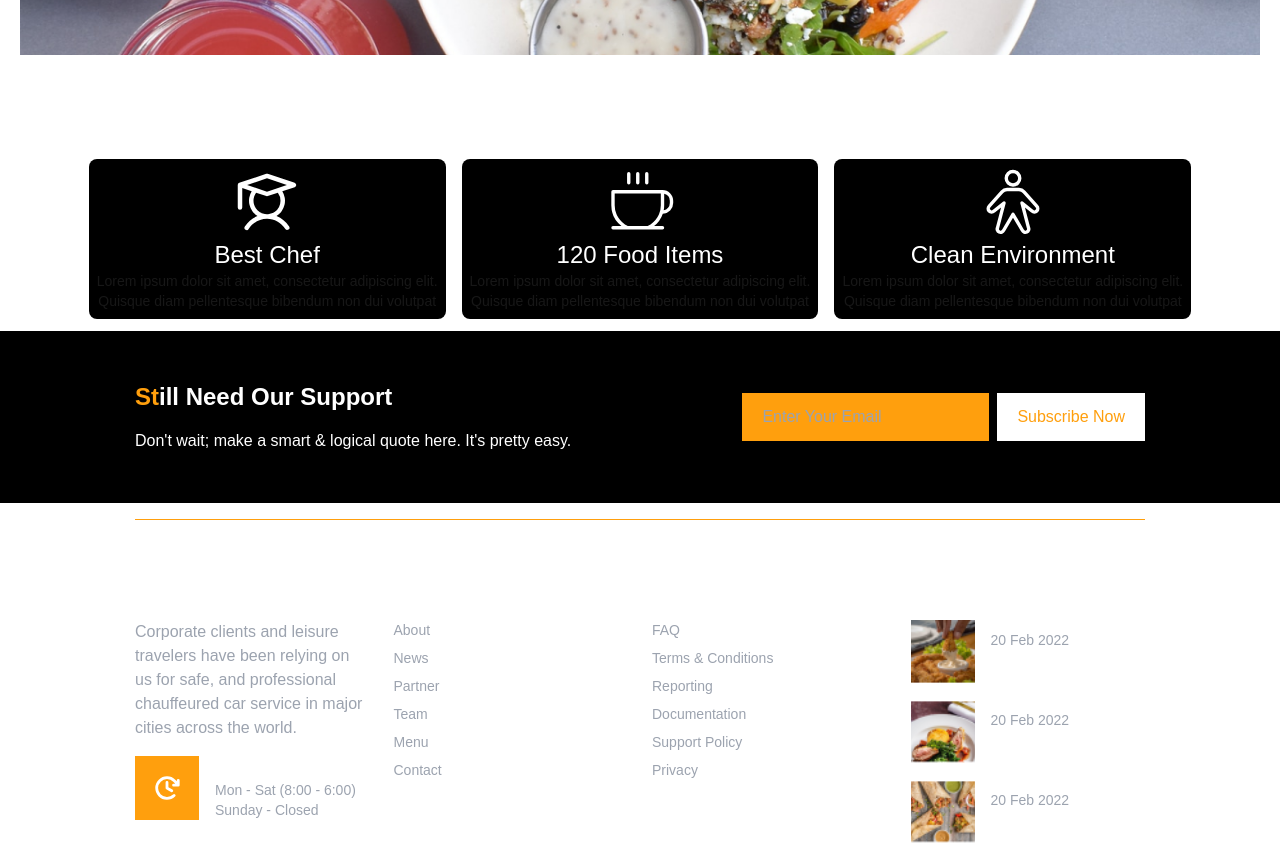
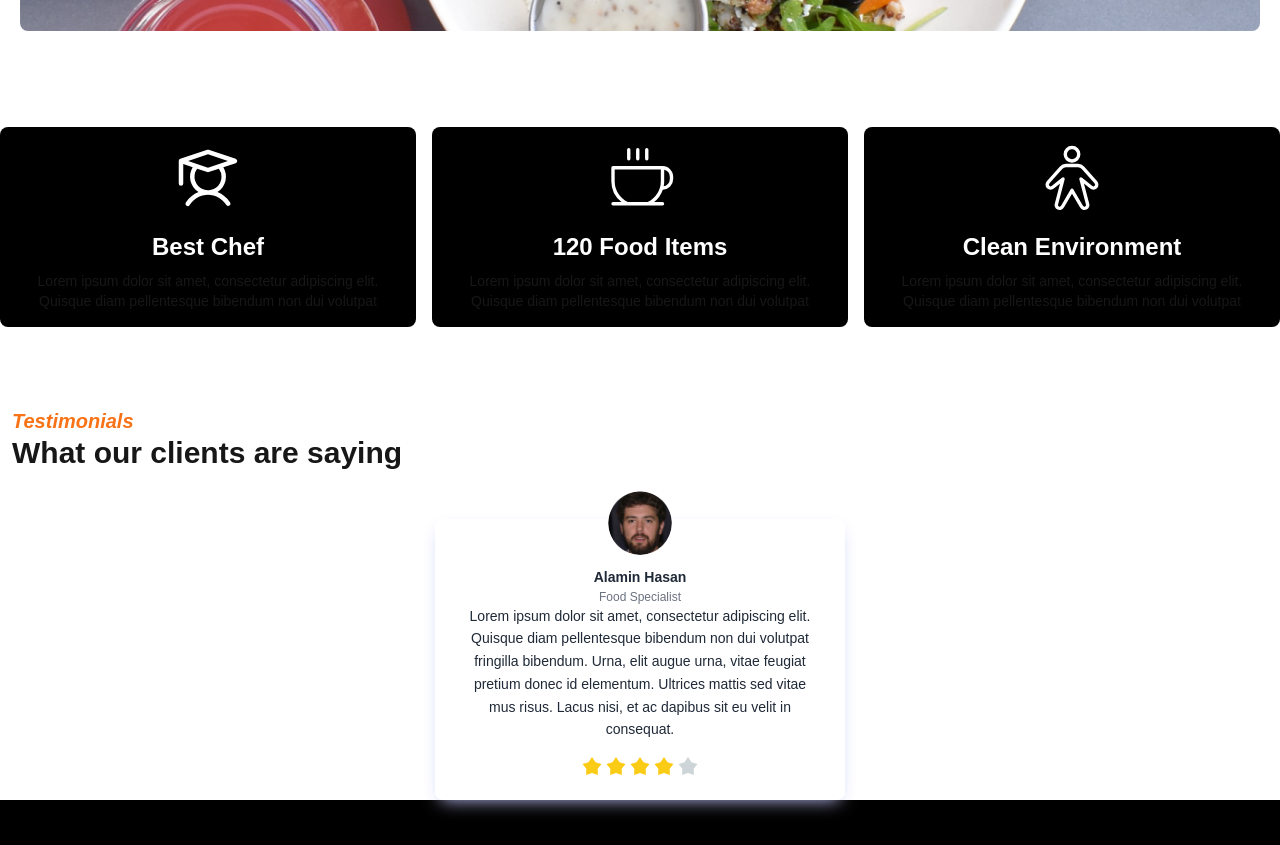
Before and after one commit to Ayishaakhan786/Hackathonee03, a Next.js app: page /about in a window 1280 px wide. Shown: the part 1820-2665 px from the top of the page. Built offline with nearby package versions, Linux system fonts and the light colour scheme.

Commit message:
new code

```diff
--- a/src/app/about/page.tsx
+++ b/src/app/about/page.tsx
@@ -1,10 +1,13 @@
 import Image from "next/image";
+
 import upper from './img/upper.png';
 import { IoPlayOutline } from "react-icons/io5";
 import lemon from './img/lemon.png';
 import yogurt from './img/yougurt.png';
 import pasta from './img/pasta.png';
 import third from "./img/thirdSection.png";
+import rounded from './img/sixth-rounded.png';
+
 import { PiCoffeeLight, PiPersonLight, PiStudent } from "react-icons/pi";
 
 export default function About() {
@@ -18,16 +21,17 @@ export default function About() {
     className="absolute inset-0 w-full h-full object-cover"
   />
   <div className="min-h-[350px] relative z-50 h-full max-w-4xl mx-auto flex flex-col justify-center items-center text-center p-6">
-          <h2 className="text-white md:text-5xl text-3xl font-bold mb-8">
+    <h2 className="text-white text-3xl sm:text-4xl md:text-5xl font-bold mb-4 sm:mb-6">
       About Us
     </h2>
-          <div className="flex items-center space-x-2 text-white">
-            <a href="/" className="text-white">Home</a>
+    <div className="flex items-center space-x-2 text-white text-sm sm:text-base">
+      <a href="/" className="text-white hover:text-gray-300">Home</a>
       <span className="text-white"> &gt; </span>
-            <a href="/about" className="text-orange-500">About</a>
+      <a href="/about" className="text-orange-500 hover:text-orange-300">About</a>
     </div>
   </div>
 </div>
+
       {/* Second Section: Content and Buttons */}
       <section className="text-white body-font">
         <div className="container mx-auto flex px-5 py-24">
@@ -83,40 +87,121 @@ export default function About() {
       {/* Third Section */}
       <section className="text-white body-font">
   <div className="container mx-auto flex px-5 py-24 items-center justify-center flex-col">
-            <h1 className="text-white text-3xl text-white text-bold mt-3">Why Choose Us</h1>
-            Lorem ipsum dolor sit amet, consectetur adipiscing elit. Quisque diam <br />
+    <h1 className="text-white text-3xl font-bold mt-3 text-center">
+      Why Choose Us
+    </h1>
+    <p className="text-white text-center mb-4">
+      Lorem ipsum dolor sit amet, consectetur adipiscing elit.<br/>Quisque diam
       pellentesque bibendum non dui volutpat fringilla bibendum.
+    </p>
+    <div className="w-full flex justify-center">
       <Image
-            className="mb-2 object-cover object-center w-1320px h-386px mt-1552px ml-300px mt-10"
+        className="object-cover object-center w-full max-w-full h-auto rounded-lg"
         alt="hero"
-            src = {third}
+        src={third}
       />
     </div>
+  </div>
 </section>
+
       {/* Fourth section */}
-<div className="flex gap-4 mb-3 items-center justify-center">
-        <div className="bg-black p-2 rounded-lg text-center">
+      <div className="flex flex-col md:flex-row gap-4 mb-3 items-center justify-center">
+  <div className="bg-black p-4 rounded-lg text-center w-full md:w-1/3">
     <div className="text-white text-7xl px-1 flex justify-center items-center">
-          <PiStudent/>
+      <PiStudent />
     </div>
-          <h1 className="text-white text-bold text-2xl">Best Chef</h1>
-          <p className="text-sm">Lorem ipsum dolor sit amet, consectetur adipiscing elit.<br/>Quisque diam pellentesque bibendum non dui volutpat</p>
+    <h1 className="text-white font-bold text-2xl mt-4">Best Chef</h1>
+    <p className="text-sm mt-2">Lorem ipsum dolor sit amet, consectetur adipiscing elit.<br />Quisque diam pellentesque bibendum non dui volutpat</p>
   </div>
-        <div className="bg-black p-2 rounded-lg text-center">
+
+  <div className="bg-black p-4 rounded-lg text-center w-full md:w-1/3">
     <div className="text-white text-7xl px-1 flex justify-center items-center">
-        <PiCoffeeLight/>
+      <PiCoffeeLight />
     </div>
-          <h1 className="text-white text-bold text-2xl">120 Food Items</h1>
-          <p className="text-sm">Lorem ipsum dolor sit amet, consectetur adipiscing elit.<br/>Quisque diam pellentesque bibendum non dui volutpat</p>
+    <h1 className="text-white font-bold text-2xl mt-4">120 Food Items</h1>
+    <p className="text-sm mt-2">Lorem ipsum dolor sit amet, consectetur adipiscing elit.<br />Quisque diam pellentesque bibendum non dui volutpat</p>
   </div>
-        <div className="bg-black p-2 rounded-lg text-center">
+
+  <div className="bg-black p-4 rounded-lg text-center w-full md:w-1/3">
     <div className="text-white text-7xl px-1 flex justify-center items-center">
-        <PiPersonLight/>
+      <PiPersonLight />
     </div>
-          <h1 className="text-white text-bold text-2xl">Clean Environment</h1>
-          <p className="text-sm">Lorem ipsum dolor sit amet, consectetur adipiscing elit.<br/>Quisque diam pellentesque bibendum non dui volutpat </p>
+    <h1 className="text-white font-bold text-2xl mt-4">Clean Environment</h1>
+    <p className="text-sm mt-2">Lorem ipsum dolor sit amet, consectetur adipiscing elit.<br />Quisque diam pellentesque bibendum non dui volutpat</p>
   </div>
 </div>
+{/* fifth section */}
+
+{/* sixth section */}
+  <div className="w-full text-left mt-20 ml-3">
+  <h2 className="text-xl font-bold text-orange-500 italic">Testimonials</h2>
+  <h1 className="text-3xl font-semibold">What our clients are saying</h1>
 </div>
+<div className="font-[sans-serif] max-w-[410px] h-auto p-6 rounded-lg mx-auto shadow-[0_6px_18px_-6px_rgba(193,195,248)] bg-white relative mt-12">
+  <Image
+    src= {rounded} alt="img"
+    className="w-16 h-16 rounded-full absolute right-0 left-0 mx-auto -top-7"
+  />
+  <div className="mt-6 text-center">
+    <div>
+      <h4 className="text-sm font-extrabold text-gray-800">Alamin Hasan</h4>
+      <p className="text-xs text-gray-500 mt-0.5">
+        Food Specialist
+      </p>
+    </div>
+      <p className="text-sm text-gray-800 leading-relaxed">
+      Lorem ipsum dolor sit amet, consectetur adipiscing elit.
+     Quisque diam pellentesque bibendum non dui volutpat fringilla bibendum.
+     Urna, elit augue urna, vitae feugiat pretium donec id elementum. Ultrices
+     mattis sed vitae mus risus. Lacus nisi, et ac dapibus sit eu velit in consequat.
+      </p>
+    </div>
+    <div className="flex justify-center space-x-1 mt-4">
+      <svg
+        className="w-5 fill-[#facc15]"
+        viewBox="0 0 14 13"
+        fill="none"
+        xmlns="http://www.w3.org/2000/svg"
+      >
+        <path d="M7 0L9.4687 3.60213L13.6574 4.83688L10.9944 8.29787L11.1145 12.6631L7 11.2L2.8855 12.6631L3.00556 8.29787L0.342604 4.83688L4.5313 3.60213L7 0Z" />
+      </svg>
+      <svg
+        className="w-5 fill-[#facc15]"
+        viewBox="0 0 14 13"
+        fill="none"
+        xmlns="http://www.w3.org/2000/svg"
+      >
+        <path d="M7 0L9.4687 3.60213L13.6574 4.83688L10.9944 8.29787L11.1145 12.6631L7 11.2L2.8855 12.6631L3.00556 8.29787L0.342604 4.83688L4.5313 3.60213L7 0Z" />
+      </svg>
+      <svg
+        className="w-5 fill-[#facc15]"
+        viewBox="0 0 14 13"
+        fill="none"
+        xmlns="http://www.w3.org/2000/svg"
+      >
+        <path d="M7 0L9.4687 3.60213L13.6574 4.83688L10.9944 8.29787L11.1145 12.6631L7 11.2L2.8855 12.6631L3.00556 8.29787L0.342604 4.83688L4.5313 3.60213L7 0Z" />
+      </svg>
+      <svg
+        className="w-5 fill-[#facc15]"
+        viewBox="0 0 14 13"
+        fill="none"
+        xmlns="http://www.w3.org/2000/svg"
+      >
+        <path d="M7 0L9.4687 3.60213L13.6574 4.83688L10.9944 8.29787L11.1145 12.6631L7 11.2L2.8855 12.6631L3.00556 8.29787L0.342604 4.83688L4.5313 3.60213L7 0Z" />
+      </svg>
+      <svg
+        className="w-5 fill-[#CED5D8]"
+        viewBox="0 0 14 13"
+        fill="none"
+        xmlns="http://www.w3.org/2000/svg"
+      >
+        <path d="M7 0L9.4687 3.60213L13.6574 4.83688L10.9944 8.29787L11.1145 12.6631L7 11.2L2.8855 12.6631L3.00556 8.29787L0.342604 4.83688L4.5313 3.60213L7 0Z" />
+      </svg>
+    </div>
+  </div>
+
+{/* seventh section */}
+</div>
+
   );
 }
--- a/src/app/page.tsx
+++ b/src/app/page.tsx
@@ -215,7 +215,7 @@ export default function Hero(){
   </div>
 </section>
 {/* sixth section */}
-<div className="w-full text-left">
+<div className="w-full text-left mt-20">
   <h2 className="text-xl font-bold text-orange-500 italic">Testimonials</h2>
   <h1 className="text-3xl font-semibold">What our clients are saying</h1>
 </div>
@@ -282,7 +282,7 @@ export default function Hero(){
     </div>
   </div>
   {/* seventh secton */}
-  <section className="food-section mt-20 relative">
+  <section className="food-section mt-60 relative">
   {/* Image */}
   <div className="food-image">
     <Image
@@ -314,7 +314,7 @@ export default function Hero(){
 
 
 {/* Eighth section */}
-<div className="flex flex-col text-center w-full mb-2 mt-20">
+<div className="flex flex-col text-center w-full mb-2 mt-40">
   <h2 className="text-lg sm:text-xl font-medium title-font mb-4 text-orange-500 italic">
     Blog Post
   </h2>
```
Also changed, not shown: src/app/about/img/sixth-rounded.png (added). Lines whose indentation alone changed are shown as unchanged.
